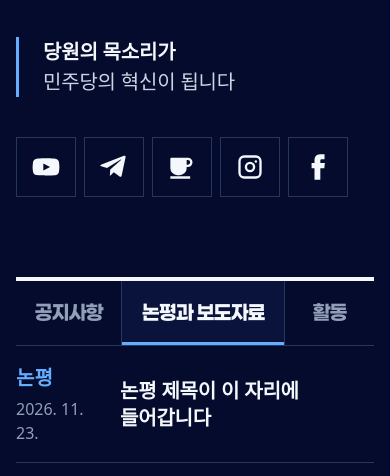
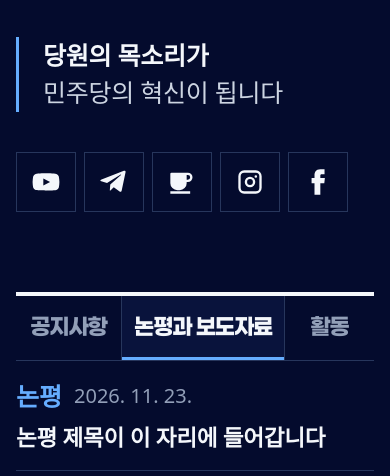
Before and after one commit to bvnm9979-creator/hs4-homepage, a plain HTML site: page 시안/index.html in a window 390 px wide. Shown: the part 366-842 px from the top of the page. Drawn offline with Linux system fonts and the light colour scheme; a web font is replaced by a local one.

Commit message:
글씨 전체 키우기(어르신용)

```diff
--- a/시안/index.html
+++ b/시안/index.html
@@ -7,7 +7,7 @@
 <title>더민주전국혁신회의</title>
 <meta name="description" content="더민주전국혁신회의 공식 홈페이지. 공지사항, 논평, 보도자료, 활동 소식.">
 <link rel="stylesheet" href="https://cdn.jsdelivr.net/npm/pretendard@1.3.9/dist/web/variable/pretendardvariable-dynamic-subset.min.css">
-<link rel="stylesheet" href="./page.css?v=9">
+<link rel="stylesheet" href="./page.css?v=10">
 </head>
 <body>
 
--- a/시안/page.css
+++ b/시안/page.css
@@ -3,13 +3,14 @@
  * axes: dark/display-condensed/warm · posture: committed · contrast: pass · fold: pass · v2.0.0 */
 /* Hallmark · pre-emit critique: P4 H4 E4 S4 R3 V4 · weakest: R, the leadership portraits are slots until the user supplies photos */
 /* waive 38iii: one blue word in the hero head, the theme's own move · waive 55b: hero lines are nowrap and sized in cqi · waive 68: leadership portraits are real people the user will supply, the slots are the brief · waive brand: red accent swapped for the organisation's own blue, the ground shifted to its navy */
-@import url("./tokens.css?v=9");
-@import url("./base.css?v=9");
+@import url("./tokens.css?v=10");
+@import url("./base.css?v=10");
 
 @font-face { font-family: "KimJwajin"; src: url("./fonts/kimjwajin.woff") format("woff"); font-weight: 400; font-display: swap; }
 @font-face { font-family: "Paperlogy"; src: url("./fonts/paperlogy-9Black.woff") format("woff"); font-weight: 900; font-display: swap; }
 @font-face { font-family: "Paperlogy"; src: url("./fonts/paperlogy-8ExtraBold.woff") format("woff"); font-weight: 800; font-display: swap; }
 
+html { font-size: 125%; }
 body { color: var(--color-ink-2); word-break: keep-all; }
 h1, h2, h3 { color: var(--color-ink); line-height: 1.12; }
 h2 { font-size: var(--text-section); }
@@ -42,9 +43,9 @@ a:focus-visible, button:focus-visible, summary:focus-visible { outline: 2px soli
 .nav__logo { display: block; flex: none; }
 .nav__logo img { height: 40px; width: auto; }
 .nav__links { display: flex; align-items: center; gap: var(--space-xl); list-style: none; margin: 0; padding: 0; }
-.nav__links a { color: var(--color-ink); font-family: var(--font-display); font-weight: 800; font-size: 1.875rem; letter-spacing: -0.02em; text-decoration: none; padding-block: var(--space-xs); }
+.nav__links a { color: var(--color-ink); font-family: var(--font-display); font-weight: 800; font-size: 30px; letter-spacing: -0.02em; text-decoration: none; padding-block: var(--space-xs); }
 .nav__links a:hover { color: var(--color-accent-text); }
-.nav__cta { min-height: 64px; padding-inline: var(--space-lg); font-family: var(--font-display); font-size: 1.875rem; font-weight: 800; letter-spacing: -0.02em; }
+.nav__cta { min-height: 64px; padding-inline: var(--space-lg); font-family: var(--font-display); font-size: 30px; font-weight: 800; letter-spacing: -0.02em; }
 .nav__menu { display: none; }
 .nav__menu summary { list-style: none; cursor: pointer; color: var(--color-ink); font-weight: 600; padding: var(--space-xs) var(--space-sm); border: var(--rule-hair) solid var(--color-ink-2); }
 .nav__menu summary::-webkit-details-marker { display: none; }
@@ -55,7 +56,7 @@ a:focus-visible, button:focus-visible, summary:focus-visible { outline: 2px soli
 .hero { padding-block: var(--space-xl) var(--space-3xl); }
 .hero__grid { display: grid; grid-template-columns: minmax(0, 13fr) minmax(0, 11fr); gap: var(--space-2xl); align-items: stretch; }
 .hero__text { container-type: inline-size; min-width: 0; }
-.display { font-family: var(--font-outlier); font-weight: 400; letter-spacing: 0; font-size: min(21cqi, 11rem); line-height: 1.04; max-width: none; animation: wipe var(--dur-long) var(--ease-out) both; }
+.display { font-family: var(--font-outlier); font-weight: 400; letter-spacing: 0; font-size: min(21cqi, 176px); line-height: 1.04; max-width: none; animation: wipe var(--dur-long) var(--ease-out) both; }
 .display > span { display: block; white-space: nowrap; }
 .display .hot { color: var(--color-accent-text); }
 .hero .lead { margin-top: var(--space-xl); padding-left: var(--space-lg); border-left: 3px solid var(--color-accent-text); font-size: clamp(1.25rem, 0.6vw + 1rem, 1.625rem); line-height: 1.5; letter-spacing: -0.01em; color: var(--color-ink-2); font-weight: 400; }
@@ -66,7 +67,7 @@ a:focus-visible, button:focus-visible, summary:focus-visible { outline: 2px soli
 .latest { display: flex; flex-direction: column; margin-top: var(--space-md); border-top: var(--rule-bar) solid var(--color-ink); }
 .tabs { display: grid; grid-template-columns: minmax(0, 1fr) minmax(0, 1.55fr) minmax(0, 0.85fr); border-bottom: var(--rule-hair) solid var(--color-rule); }
 html:not(.js) .tabs { display: none; }
-.tab { position: relative; min-height: 88px; padding: 0 var(--space-xs); background: none; border: 0; color: var(--color-muted); font-family: var(--font-display); font-weight: 800; font-size: clamp(1.25rem, 1.1vw + 0.9rem, 1.875rem); letter-spacing: -0.03em; white-space: nowrap; cursor: pointer; transition: color var(--dur-short) var(--ease-out), background-color var(--dur-short) var(--ease-out); }
+.tab { position: relative; min-height: 88px; padding: 0 var(--space-xs); background: none; border: 0; color: var(--color-muted); font-family: var(--font-display); font-weight: 800; font-size: clamp(1.125rem, 1vw + 0.75rem, 1.5rem); letter-spacing: -0.03em; white-space: nowrap; cursor: pointer; transition: color var(--dur-short) var(--ease-out), background-color var(--dur-short) var(--ease-out); }
 .tab + .tab { border-left: var(--rule-hair) solid var(--color-rule); }
 .tab:hover { color: var(--color-ink); background: var(--color-paper-2); }
 .tab[aria-selected="true"] { color: var(--color-ink); background: var(--color-paper-2); box-shadow: inset 0 -3px 0 var(--color-accent-text); }
@@ -78,7 +79,7 @@ html:not(.js) .tabs { display: none; }
 .post { border-bottom: var(--rule-hair) solid var(--color-rule); }
 .post a { display: grid; grid-template-columns: 7rem minmax(0, 1fr); gap: var(--space-2xs) var(--space-lg); align-content: center; min-height: 136px; padding-block: var(--space-md); text-decoration: none; color: var(--color-ink); }
 .post__kind { font-size: var(--text-lg); font-weight: 700; color: var(--color-accent-text); }
-.post__title { font-size: clamp(1.25rem, 1vw + 0.9rem, 1.875rem); font-weight: 700; line-height: 1.35; letter-spacing: -0.01em; grid-column: 2; grid-row: 1 / span 2; align-self: center; }
+.post__title { font-size: clamp(1.125rem, 0.9vw + 0.75rem, 1.5rem); font-weight: 700; line-height: 1.35; letter-spacing: -0.01em; grid-column: 2; grid-row: 1 / span 2; align-self: center; }
 .post__date { font-size: var(--text-md); color: var(--color-muted); font-variant-numeric: tabular-nums; }
 .post--pic a { grid-template-columns: 9rem minmax(0, 1fr); }
 .post__thumb { grid-row: 1 / span 2; width: 9rem; height: 6.25rem; display: block; }
@@ -159,7 +160,7 @@ html:not(.js) .tabs { display: none; }
 .channels { display: grid; grid-template-columns: repeat(5, minmax(0, 1fr)); list-style: none; margin: 0; padding: 0; border-top: var(--rule-hair) solid var(--color-ink-2); }
 .channels li + li { border-left: var(--rule-hair) solid var(--color-rule); }
 .channels a { display: flex; flex-direction: column; gap: var(--space-xl); padding: var(--space-lg) var(--space-md); min-height: 9rem; text-decoration: none; color: var(--color-ink); transition: background-color var(--dur-short) var(--ease-out); }
-.channels svg { width: 28px; height: 28px; fill: currentColor; }
+.channels svg { width: 36px; height: 36px; fill: currentColor; }
 .channels b { font-size: var(--text-xl); font-weight: 600; }
 .channels span { font-size: var(--text-sm); color: var(--color-muted); }
 .channels a:hover { background: var(--color-paper-2); color: var(--color-ink); }
@@ -198,7 +199,14 @@ html:not(.js) .tabs { display: none; }
   .row a { grid-template-columns: minmax(0, 1fr); gap: var(--space-2xs); }
 }
 @media (max-width: 40rem) {
-  .post a { min-height: 104px; grid-template-columns: 5.5rem minmax(0, 1fr); gap: var(--space-2xs) var(--space-md); }
+  .post a { min-height: 0; grid-template-columns: auto minmax(0, 1fr); gap: var(--space-xs) var(--space-sm); }
+  .post__kind { grid-column: 1; grid-row: 1; }
+  .post__date { grid-column: 2; grid-row: 1; align-self: center; }
+  .post__title { grid-column: 1 / -1; grid-row: 2; }
+  .post--pic a { grid-template-columns: 7rem minmax(0, 1fr); }
+  .post__thumb { width: 7rem; height: 5rem; }
+  .post--pic .post__title { grid-column: 2; grid-row: 1; }
+  .post--pic .post__date { grid-column: 2; grid-row: 2; }
   .tab { min-height: 64px; }
   .nav__cta { display: none; }
   .regions { grid-template-columns: repeat(2, minmax(0, 1fr)); }
--- a/시안/tokens.css
+++ b/시안/tokens.css
@@ -1,7 +1,7 @@
 :root {
   color-scheme: dark;
   --space-3xs: 2px; --space-2xs: 4px; --space-xs: 8px; --space-sm: 12px; --space-md: 16px; --space-lg: 24px; --space-xl: 40px; --space-2xl: 64px; --space-3xl: 96px; --space-4xl: 144px;
-  --text-xs: 0.8125rem; --text-sm: 0.875rem; --text-md: 1rem; --text-lg: 1.25rem; --text-xl: 1.5625rem; --text-2xl: 1.953rem; --text-3xl: 2.441rem;
+  --text-xs: 0.875rem; --text-sm: 0.9375rem; --text-md: 1rem; --text-lg: 1.25rem; --text-xl: 1.5625rem; --text-2xl: 1.953rem; --text-3xl: 2.441rem;
   --text-display-s: clamp(2.25rem, 4vw + 0.5rem, 3.75rem); --text-display: clamp(2.75rem, 5vw + 1rem, 5.25rem);
   --text-section: clamp(2rem, 2.5vw + 1rem, 3.5rem); --text-title: clamp(1.25rem, 0.75vw + 0.875rem, 1.625rem); --text-lead: clamp(1.125rem, 0.35vw + 1rem, 1.375rem);
   --ease-out: cubic-bezier(0.16, 1, 0.3, 1); --ease-in: cubic-bezier(0.7, 0, 0.84, 0); --ease-in-out: cubic-bezier(0.65, 0, 0.35, 1);
```
